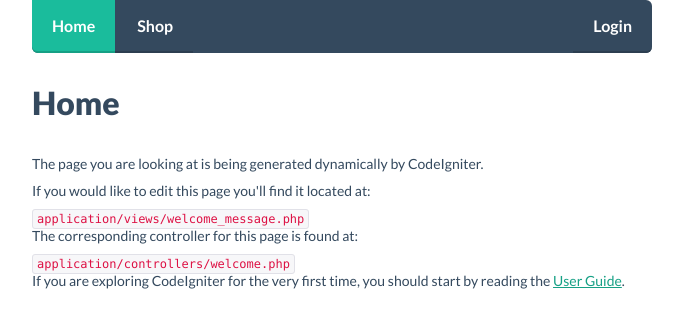
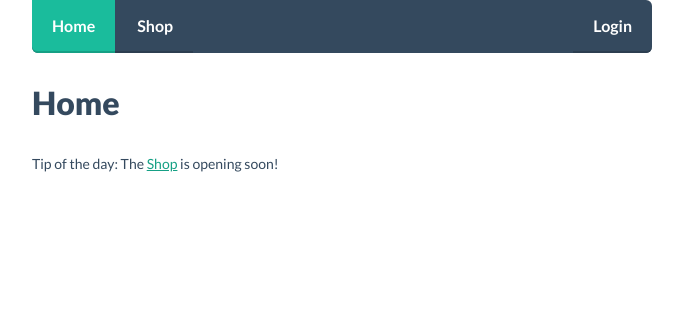
Before and after one commit to JWhy/CraftShop, a CodeIgniter app: page / in a window 1280 px wide. Shown: the top 328 px of the page, without its empty margins (318-1001 px from the left). Run offline with CodeIgniter, Linux system fonts and the light colour scheme.

Commit message:
Added preliminary Shop page, removed CI text from front page
Signed-off-by: JWhy <jwhy@jwhy.de>

```diff
--- a/application/views/home/index.php
+++ b/application/views/home/index.php
@@ -1,11 +1 @@
-<p>The page you are looking at is being generated dynamically by CodeIgniter.</p>
-
-<p>If you would like to edit this page you'll find it located at:</p>
-<code>application/views/welcome_message.php</code>
-
-<p>The corresponding controller for this page is found at:</p>
-<code>application/controllers/welcome.php</code>
-
-<p>
-  If you are exploring CodeIgniter for the very first time, you should start by reading the <a href="user_guide/">User Guide</a>.
-</p>
+<p>Tip of the day: The <?php echo anchor('shop', 'Shop'); ?> is opening soon!</p>
--- /dev/null
+++ b/application/views/shop/index.php
@@ -0,0 +1 @@
+<p>Opening soon ;)</p>
```
Also changed, not shown: application/controllers/shop.php (added, +22 -0 lines).
